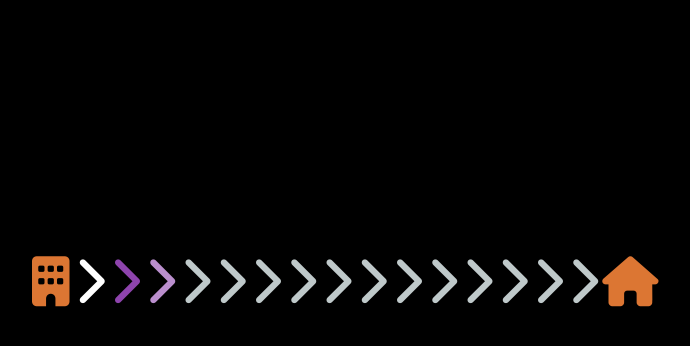
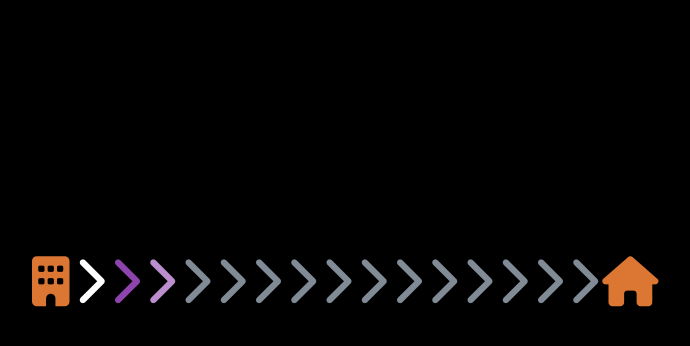
Before and after one commit to Noreen-Jamil/combinators-example, a plain HTML site: page index.html in a window 1280 px wide. In both pictures the pointer is over the icon 416 px from the left and 281 px from the top of the page. Shown: the whole page, without its empty margins (292-982 px from the left). Drawn offline with Linux system fonts and the light colour scheme.

Commit message:
change color of general  siblings

```diff
--- a/style.css
+++ b/style.css
@@ -22,8 +22,8 @@ body{
             span:hover i{
                 color:#8E44AD ;
             }
-            span:hover ~ span>i{
-                color:#BFC9CA;
+           span:hover ~ span>i{
+                color:#808B96;
             }
             span:hover + span>i{
                 color:#BB8FCE ;
```
